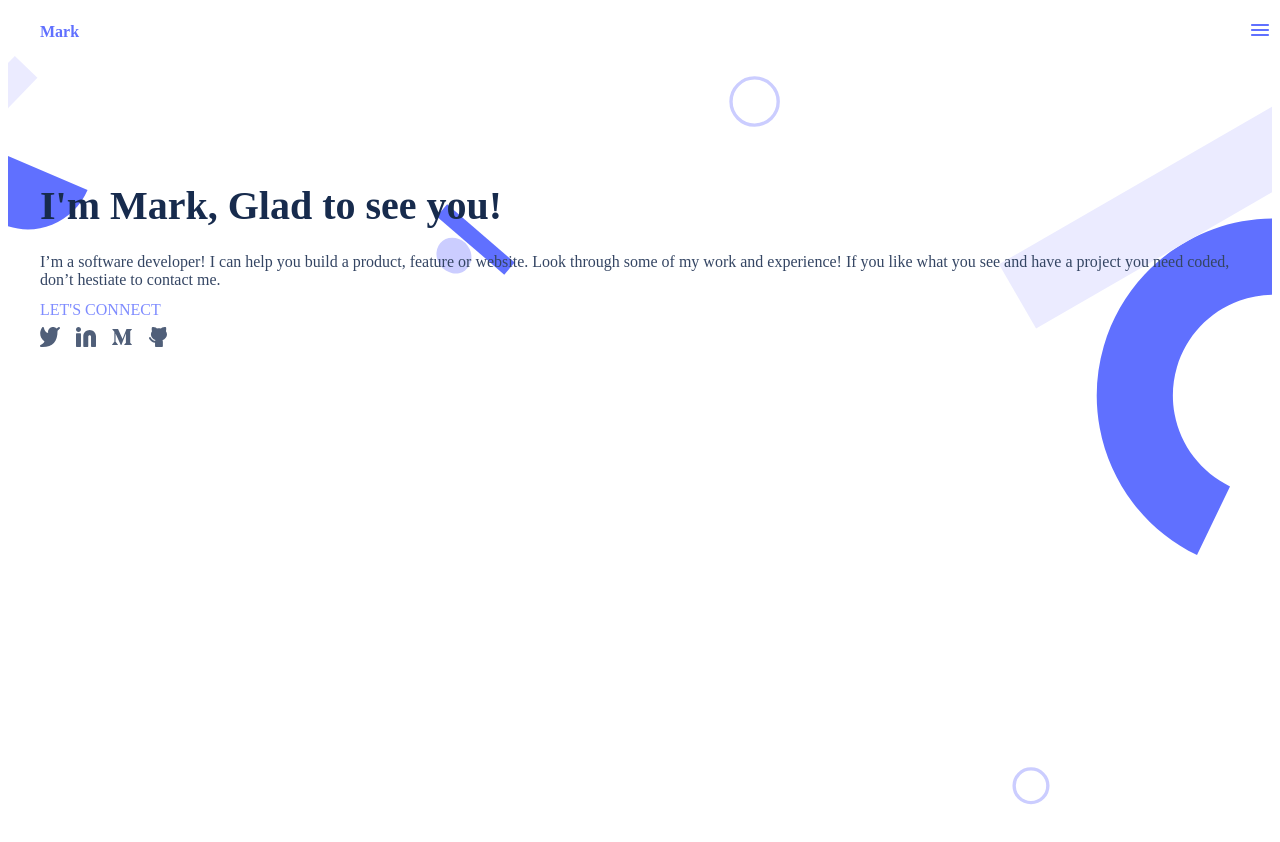
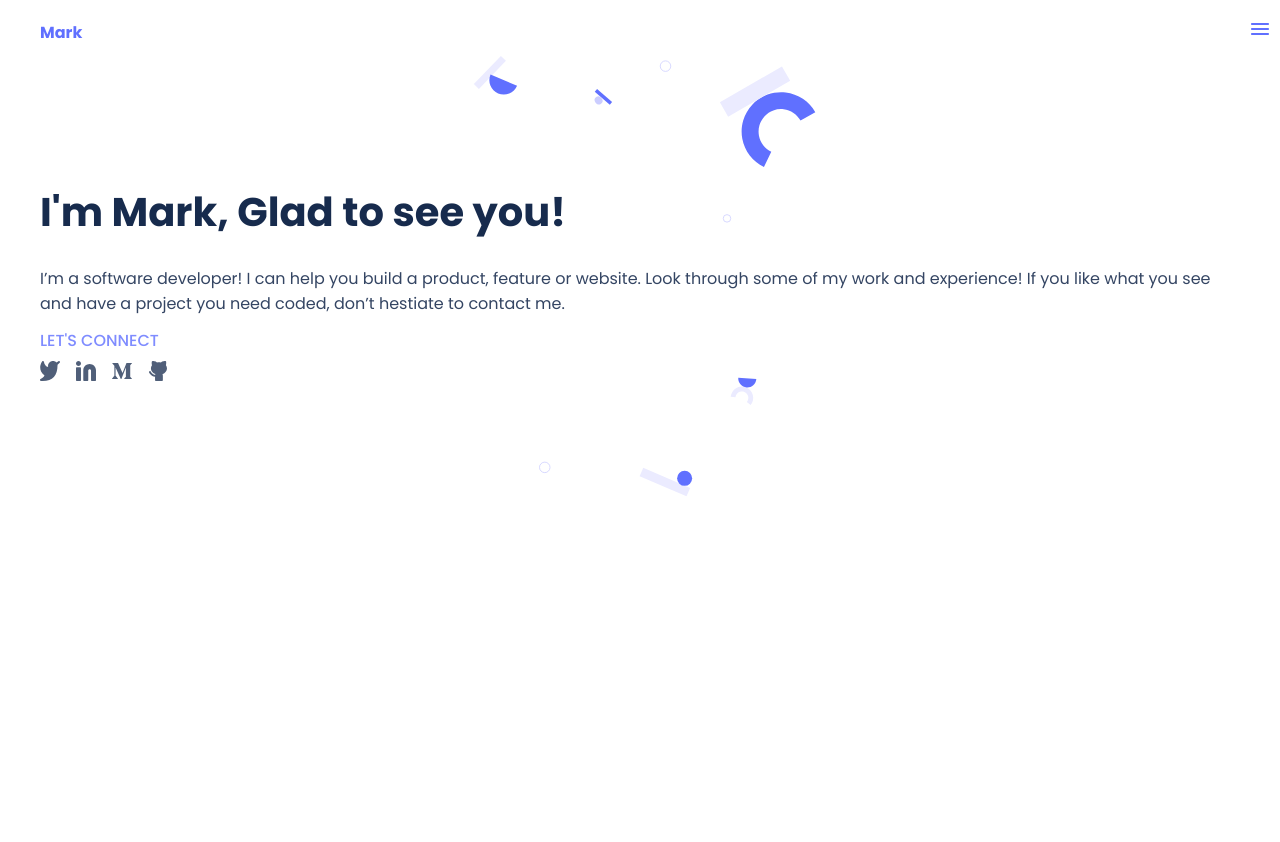
Before and after one commit to Markotweyo/portfolio, a website: page index.html in a window 1280 px wide. After the commit the page ends 800 px from the top, so only its background shows below. Drawn offline with Linux system fonts and the light colour scheme.

Commit message:
Fixed background image size

```diff
--- a/index.html
+++ b/index.html
@@ -6,6 +6,9 @@
     <meta name="viewport" content="width=device-width, initial-scale=1.0">
     <title>Portfolio</title>
     <link rel="stylesheet" href="styles.css">
+    <link rel="preconnect" href="https://fonts.googleapis.com">
+<link rel="preconnect" href="https://fonts.gstatic.com" crossorigin>
+<link href="https://fonts.googleapis.com/css2?family=PT+Sans:ital,wght@0,400;0,700;1,400;1,700&family=Poppins:ital,wght@0,100;0,200;0,300;0,400;0,500;0,600;0,700;0,800;0,900;1,100;1,200;1,300;1,400;1,500;1,600;1,700;1,800;1,900&display=swap" rel="stylesheet">
 </head>
 <body>
     <main class="container">
--- a/styles.css
+++ b/styles.css
@@ -1,3 +1,6 @@
+body {
+  font-family: 'Poppins', sans-serif;
+}
 .container {
   background: #ffff;
 }
@@ -19,12 +22,10 @@
 }
 
 .headline {
-  background-image: url('./images/header-shapesmobile.svg');
-  background-repeat: no-repeat;
-  background-size: cover;
-  height: 604px;
-  top: 92px;
-  padding: 114px 24px 114px 24px;
+  background: url('./images/header-shapesmobile.svg') no-repeat center center;
+  background-size: 100% 100%;
+  height: 100%;
+  padding: 114px 24px;
   display: flex;
   flex-direction: column;
 }
@@ -58,7 +59,7 @@
 }
 
 .social-media-icons {
-  height: 20px;
+  height: 30px;
   display: flex;
 }
 
```
